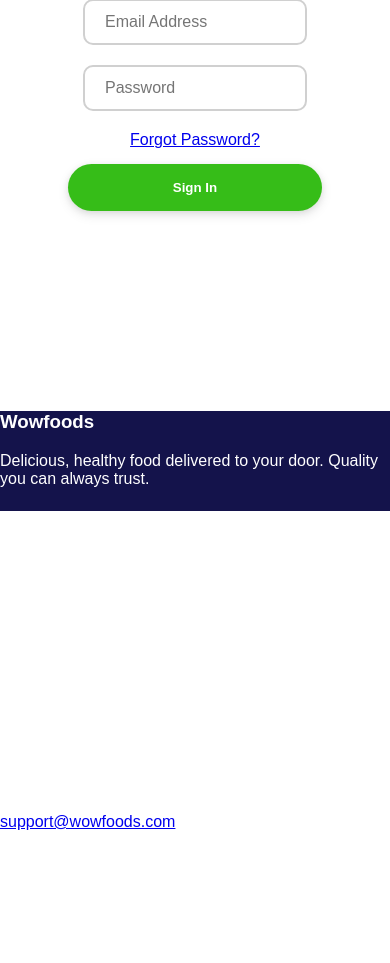
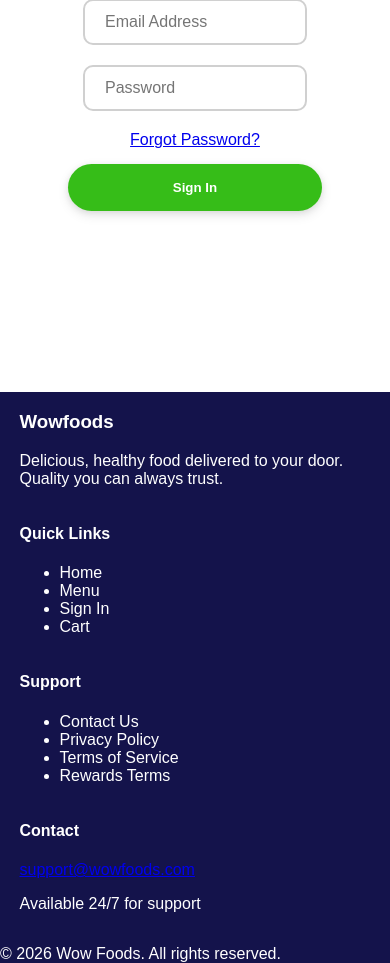
Before and after one commit to ACure8/SQL-customers, a Flask app: page /signin in a window 390 px wide. Shown: the part 363-1326 px from the top of the page. Before the commit the page ends 1193 px from the top, so only its background shows below. Run offline with Flask 3, Linux system fonts and the light colour scheme; data comes from the database, SQL or seed files in the repository; some libraries are stand-ins or nearby versions.

Commit message:
Enhance footer layout across multiple templates and improve account deletion confirmation message

```diff
--- a/runflask.py
+++ b/runflask.py
@@ -37,16 +37,16 @@
     return total
 
 
-# def _sync_persisted_cart_to_session(c, user_id):
-#     """Fetch user's cart order and sync to session."""
-#     order = c.execute("SELECT order_id FROM Orders WHERE user_id = ? AND status = 'cart' LIMIT 1", (user_id,)).fetchone()
-#     if order:
-#         items = c.execute("SELECT oi.order_item_id, oi.product_id, p.product_name, oi.quantity, oi.price_at_purchase, p.image_url FROM Order_Items oi LEFT JOIN Products p ON oi.product_id = p.product_id WHERE oi.order_id = ?", (order['order_id'],)).fetchall()
-#         cart = _build_cart_dict(items)
-#         session['cart'] = cart
-#         session.modified = True
-#         return order['order_id']
-#     return None
+def _sync_persisted_cart_to_session(c, user_id):
+    """Fetch user's cart order and sync to session."""
+    order = c.execute("SELECT order_id FROM Orders WHERE user_id = ? AND status = 'cart' LIMIT 1", (user_id,)).fetchone()
+    if order:
+        items = c.execute("SELECT oi.order_item_id, oi.product_id, p.product_name, oi.quantity, oi.price_at_purchase, p.image_url FROM Order_Items oi LEFT JOIN Products p ON oi.product_id = p.product_id WHERE oi.order_id = ?", (order['order_id'],)).fetchall()
+        cart = _build_cart_dict(items)
+        session['cart'] = cart
+        session.modified = True
+        return order['order_id']
+    return None
 
 
 @website.route('/cart', methods=['GET', 'POST'])
--- a/static/Signin.css
+++ b/static/Signin.css
@@ -302,5 +302,29 @@
 footer {
   background-color: #14134b;
   color: #fff;
-  height: 100px;
+  height: fit-content;
 }
+
+.footer-content {
+  display: flex;
+  flex-direction: row;
+  justify-content: space-evenly;
+  margin-right: 10%;
+}
+
+.footer-content > div {
+  max-width: 30%;
+}
+
+@media only screen and (max-width: 700px) {
+  .footer-content {
+    flex-direction: column;
+    align-items: center;
+    margin-right: 0;
+  }
+
+  .footer-content > div {
+    width: 90%;
+    max-width: 90%;
+  }
+}
--- a/templates/Accounts.html
+++ b/templates/Accounts.html
@@ -39,7 +39,7 @@
                 <details class="delete-account">
                     <summary>Delete account</summary>
                     <form action="{{ url_for('delete_account') }}" method="POST">
-                        <p>Are you sure? This permanently deletes your account and order history.</p>
+                        <p><strong>Are you sure? This permanently deletes your account and order history.</strong></p>
                         {% if delete_error == 'password' %}
                             <p class="delete-error" role="alert">Your password was incorrect. Please try again.</p>
                         {% elif delete_error == 'confirmation' %}
```
Also changed, not shown: static/Accounts.css (+25 -0 lines), static/Wowfoods.css (+25 -1 lines).
